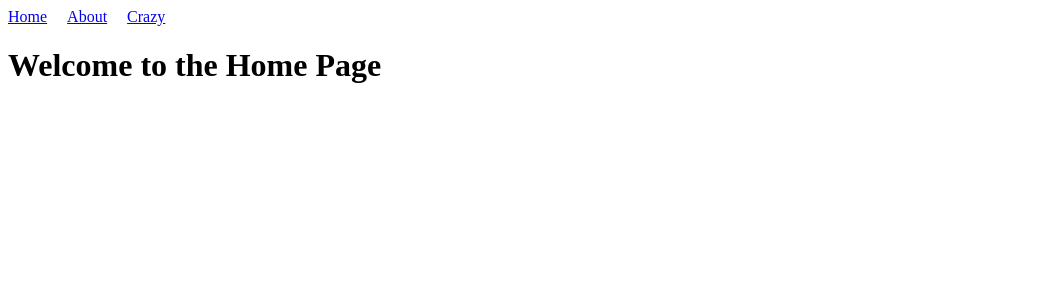
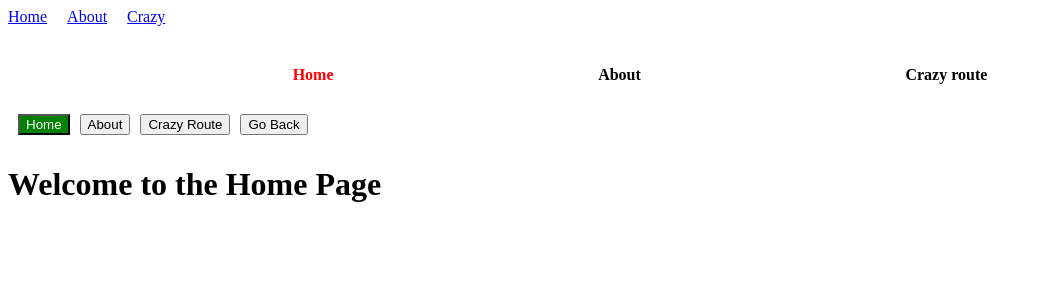
Before and after one commit to brianoduor1-sudo/Moringa, a React (Vite) app in the folder REACT/vite-project/: page / in a window 1280 px wide. Shown: the top 300 px of the page, without its empty margins (0-1042 px from the left). Built offline with nearby package versions, Linux system fonts and the light colour scheme.

Commit message:
Learnt about Navigation

```diff
--- a/REACT/vite-project/src/Routing/About.jsx
+++ b/REACT/vite-project/src/Routing/About.jsx
@@ -1,7 +1,10 @@
+import Navigation1 from "./Navigation1";
+import Navigation2 from "./Navigation2";
 function About() {
   return (
     <div>
-      {" "}
+      <Navigation1 />
+      <Navigation2 />
       <h1>About Page</h1>{" "}
     </div>
   );
--- a/REACT/vite-project/src/Routing/CrazyRoute.jsx
+++ b/REACT/vite-project/src/Routing/CrazyRoute.jsx
@@ -1,9 +1,38 @@
+import Navigation1 from "./Navigation1";
+import Navigation2 from "./Navigation2";
+import { useState, useEffect } from "react";
+import { useNavigate } from "react-router-dom";
+
 function CrazyRoute() {
+  const [countDown, setCountDown] = useState(10);
+
+  const navigate = useNavigate();
+
+  useEffect(() => {
+    const interval = setInterval(() => {
+      setCountDown((c) => c - 1);
+    }, 1000);
+
+    return () => {
+      clearInterval(interval);
+    };
+  }, []);
+
+  useEffect(() => {
+    if (countDown <= 0) {
+      navigate(-1); // go back to previous page
+    }
+  }, [countDown, navigate]);
+
   return (
     <div>
-      {" "}
-      <h1>You must be crazy to be here</h1>{" "}
+      <Navigation1 />
+      <Navigation2 />
+
+      <h1>You must be crazy to be here</h1>
+      <h4>You can stay here for long. {countDown}</h4>
     </div>
   );
 }
+
 export default CrazyRoute;
--- a/REACT/vite-project/src/Routing/Home.jsx
+++ b/REACT/vite-project/src/Routing/Home.jsx
@@ -1,6 +1,10 @@
+import Navigation1 from "./Navigation1";
+import Navigation2 from "./Navigation2";
 function Home() {
   return (
     <div>
+      <Navigation1 />
+      <Navigation2 />
       <h1>Welcome to the Home Page</h1>
     </div>
   );
--- /dev/null
+++ b/REACT/vite-project/src/Routing/Navigation1.jsx
@@ -0,0 +1,48 @@
+import { NavLink } from "react-router-dom";
+
+function Navigation1() {
+  return (
+    <div
+      style={{
+        display: "flex",
+        justifyContent: "space-evenly",
+        padding: "20px",
+      }}
+    >
+      <NavLink
+        to="/"
+        style={({ isActive }) => ({
+          color: isActive ? "red" : "black",
+          textDecoration: "none",
+          fontWeight: "bold",
+        })}
+      >
+        Home
+      </NavLink>
+
+      <NavLink
+        to="/about"
+        style={({ isActive }) => ({
+          color: isActive ? "red" : "black",
+          textDecoration: "none",
+          fontWeight: "bold",
+        })}
+      >
+        About
+      </NavLink>
+
+      <NavLink
+        to="/crazy/route/223311"
+        style={({ isActive }) => ({
+          color: isActive ? "red" : "black",
+          textDecoration: "none",
+          fontWeight: "bold",
+        })}
+      >
+        Crazy route
+      </NavLink>
+    </div>
+  );
+}
+
+export default Navigation1;
--- /dev/null
+++ b/REACT/vite-project/src/Routing/Navigation2.jsx
@@ -0,0 +1,38 @@
+import { useNavigate, useLocation } from "react-router-dom";
+
+function Navigation2() {
+  const navigate = useNavigate();
+  const location = useLocation();
+
+  console.log("current location ->", location);
+
+  const isActive = (btnLocation) => {
+    if (location.pathname === btnLocation) {
+      return { backgroundColor: "green", color: "white" };
+    }
+    return {};
+  };
+
+  return (
+    <div style={{ display: "flex", gap: "10px", padding: "10px" }}>
+      <button style={isActive("/")} onClick={() => navigate("/")}>
+        Home
+      </button>
+
+      <button style={isActive("/about")} onClick={() => navigate("/about")}>
+        About
+      </button>
+
+      <button
+        style={isActive("/crazy/route/223311")}
+        onClick={() => navigate("/crazy/route/223311")}
+      >
+        Crazy Route
+      </button>
+
+      <button onClick={() => navigate(-1)}>Go Back</button>
+    </div>
+  );
+}
+
+export default Navigation2;
```
